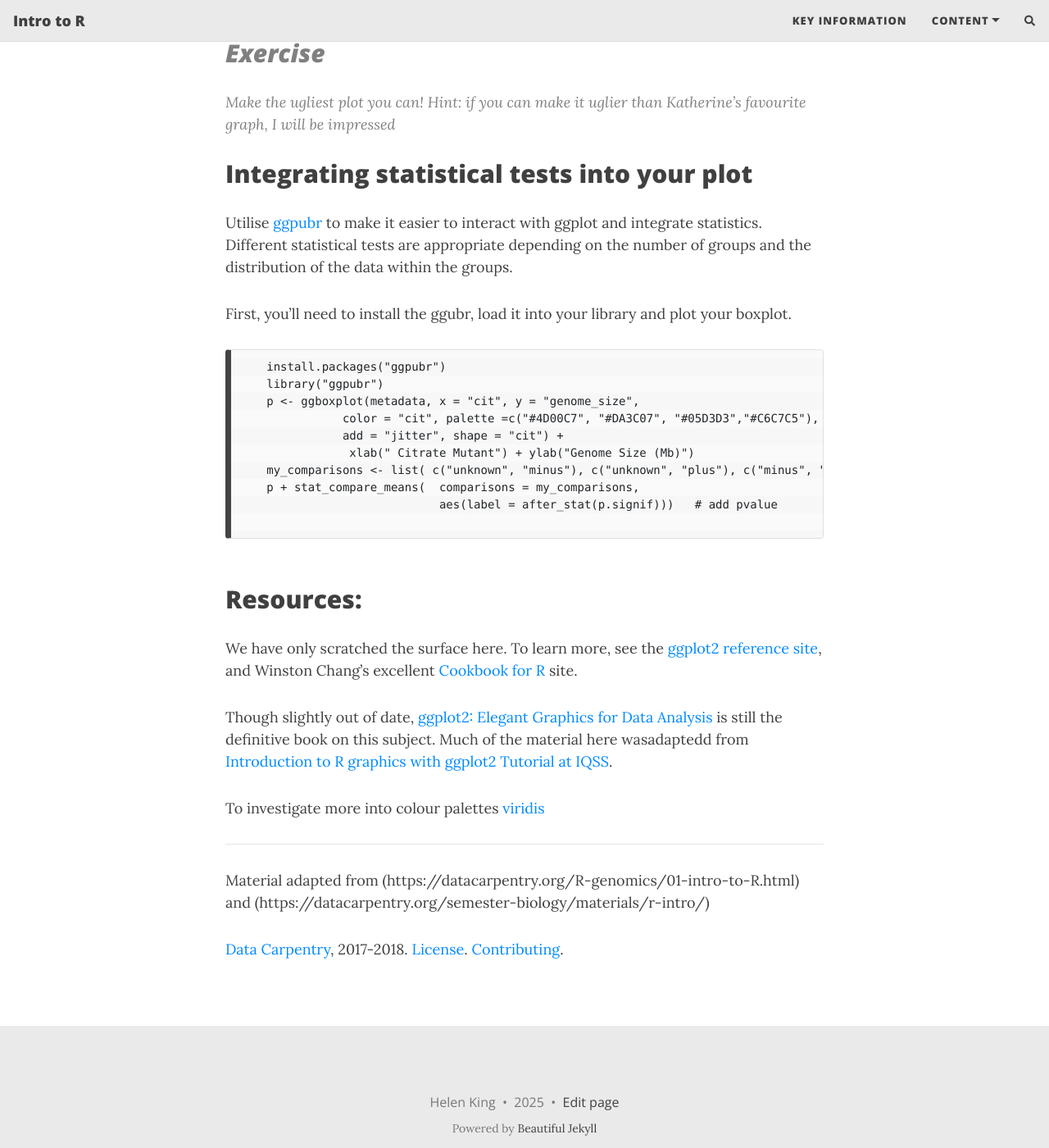
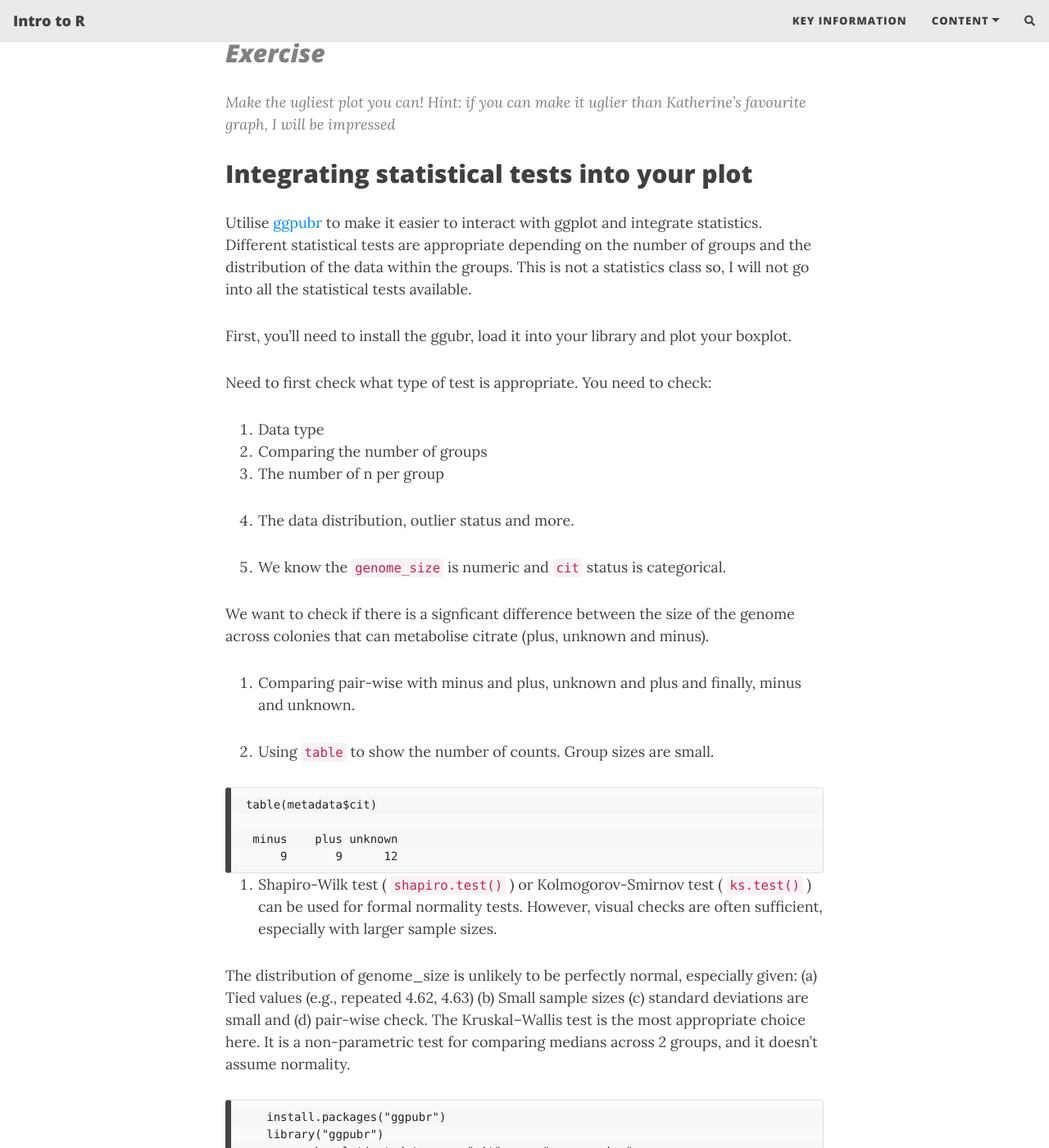
Before and after one commit to theheking/intro-to-r, a Jekyll site: the page built from content/6_datavisualisation.md, in a window 1280 px wide and 1400 px high, scrolled down 7462 px. Shown: the whole window at 82% size. Built offline with Jekyll 4.4.1, drawn with Linux system fonts in a browser that asks for light colours; nearby versions of some CDN libraries; comment, search, counter and statistics services are not loaded; some of the changed text lies outside the part shown.

Commit message:
Update 6_datavisualisation.md

````diff
--- a/content/6_datavisualisation.md
+++ b/content/6_datavisualisation.md
@@ -238,9 +238,38 @@ The second option is to use R functions in the console, allowing you the flexibi
 
 Integrating statistical tests into your plot
 --------------------------------------
-Utilise [ggpubr](https://rpkgs.datanovia.com/ggpubr/) to make it easier to interact with ggplot and integrate statistics. Different statistical tests are appropriate depending on the number of groups and the distribution of the data within the groups.
+Utilise [ggpubr](https://rpkgs.datanovia.com/ggpubr/) to make it easier to interact with ggplot and integrate statistics. Different statistical tests are appropriate depending on the number of groups and the distribution of the data within the groups. This is not a statistics class so, I will not go into all the statistical tests available.
 
 First, you'll need to install the ggubr, load it into your library and plot your boxplot.
+
+Need to first check what type of test is appropriate. You need to check:
+
+1. Data type
+2. Comparing the number of groups
+3. The number of n per group
+4. The data distribution, outlier status and more.
+
+1. We know the `genome_size` is numeric and `cit` status is categorical.
+
+We want to check if there is a signficant difference between the size of the genome across colonies that can metabolise citrate (plus, unknown and minus).
+
+2. Comparing pair-wise with minus and plus, unknown and plus and finally, minus and unknown.
+
+3. Using `table` to show the number of counts. Group sizes are small.
+
+```
+ table(metadata$cit)
+
+  minus    plus unknown
+      9       9      12
+```
+
+
+4. Shapiro-Wilk test ( `shapiro.test()` ) or Kolmogorov-Smirnov test ( `ks.test()` ) can be used for formal normality tests. However, visual checks are often sufficient, especially with larger sample sizes.
+
+The distribution of genome_size is unlikely to be perfectly normal, especially given: (a) Tied values (e.g., repeated 4.62, 4.63) (b) Small sample sizes (c) standard deviations are small and (d) pair-wise check. The Kruskal–Wallis test is the most appropriate choice here. It is a non-parametric test for comparing medians across 2 groups, and it doesn’t assume normality.
+
+
 
 ```
     install.packages("ggpubr")
@@ -250,12 +279,27 @@ First, you'll need to install the ggubr, load it into your library and plot your
                add = "jitter", shape = "cit") +
                 xlab(" Citrate Mutant") + ylab("Genome Size (Mb)")
     my_comparisons <- list( c("unknown", "minus"), c("unknown", "plus"), c("minus", "plus") )
-    p + stat_compare_means(  comparisons = my_comparisons,
-                             aes(label = after_stat(p.signif)))   # add pvalue
+    p + stat_compare_means(comparisons = my_comparisons,
+                       method = "wilcox.test",
+                       aes(label = after_stat(p.signif)),
+                       exact = FALSE)
 
 ```
 
+
+
 > ![](../img/ggpubr.png)
+
+
+You will get a warning:
+```
+Warning messages:
+1: In wilcox.test.default(...):
+  cannot compute exact p-value with ties
+  ```
+
+because the Wilcoxon rank-sum test (also known as the Mann–Whitney U test) tries by default to compute exact p-values, which rely on all values being unique. When ties (duplicate values) exist in your data, the exact distribution of the test statistic cannot be determined, and the test has to switch to an approximate method.
+
 
 
 Resources:
````
